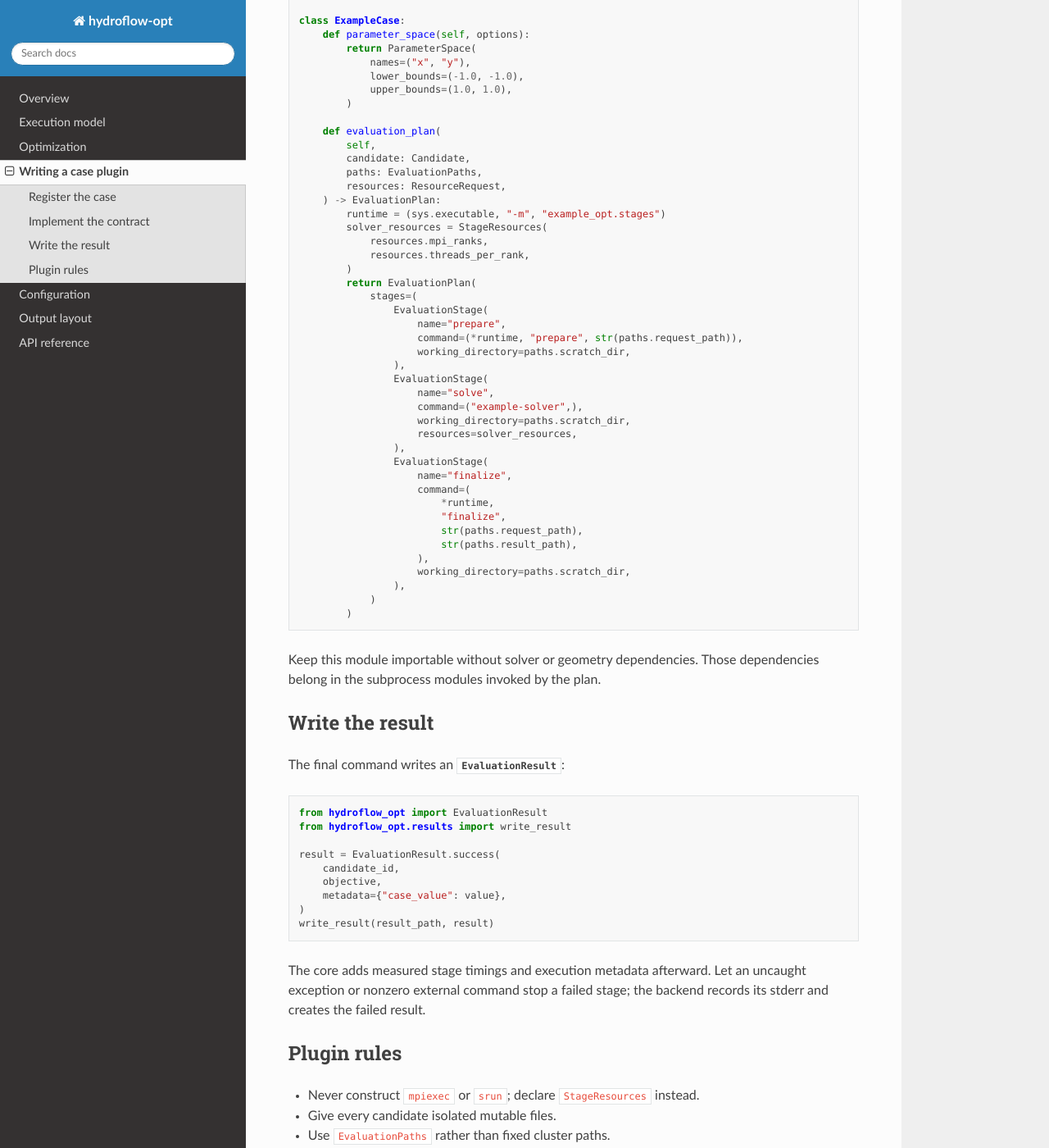
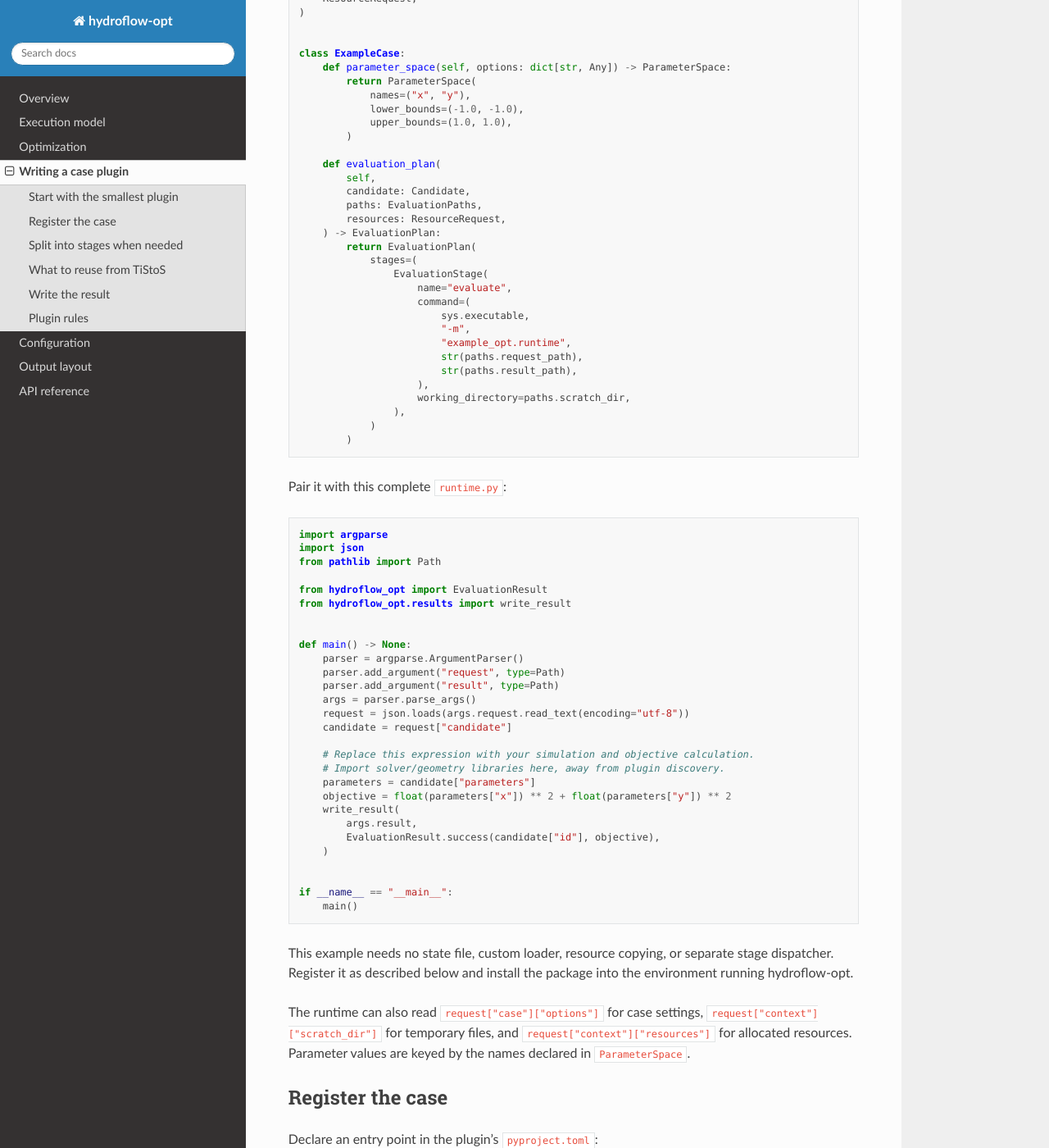
Before and after one commit to thomasisensee/hydroflow-opt, a Sphinx documentation site: the page built from doc/writing-plugins.md, in a window 1280 px wide and 1400 px high, scrolled down 798 px. Shown: the whole window at 82% size. Built offline with Sphinx 7.4.7 and the Read the Docs theme 3.1.0, drawn with Linux system fonts in a browser that asks for light colours; some of the changed text lies outside the part shown.

Commit message:
doc: richer documentation

````diff
--- a/doc/writing-plugins.md
+++ b/doc/writing-plugins.md
@@ -1,6 +1,106 @@
 # Writing a case plugin
 
 A plugin is a separate Python package with a case object and one or more runtime commands.
+
+## Start with the smallest plugin
+
+Only two methods are required: `parameter_space(options)` declares the inputs, and `evaluation_plan(candidate, paths, resources)` describes the commands to run. No base class is required. The backend writes the request, executes the plan, captures logs and timings, and records failures. Your runtime computes the objective and writes the result.
+
+A useful package layout is:
+
+```text
+pyproject.toml                # Package metadata and case entry point
+src/example_opt/__init__.py   # May be empty
+src/example_opt/case.py       # Parameter bounds and command plan
+src/example_opt/runtime.py    # Simulation and objective calculation
+```
+
+Start with a single serial stage if the evaluation fits in one Python process. For example, put this in `case.py`:
+
+```python
+import sys
+from typing import Any
+
+from hydroflow_opt import (
+    Candidate,
+    EvaluationPaths,
+    EvaluationPlan,
+    EvaluationStage,
+    ParameterSpace,
+    ResourceRequest,
+)
+
+
+class ExampleCase:
+    def parameter_space(self, options: dict[str, Any]) -> ParameterSpace:
+        return ParameterSpace(
+            names=("x", "y"),
+            lower_bounds=(-1.0, -1.0),
+            upper_bounds=(1.0, 1.0),
+        )
+
+    def evaluation_plan(
+        self,
+        candidate: Candidate,
+        paths: EvaluationPaths,
+        resources: ResourceRequest,
+    ) -> EvaluationPlan:
+        return EvaluationPlan(
+            stages=(
+                EvaluationStage(
+                    name="evaluate",
+                    command=(
+                        sys.executable,
+                        "-m",
+                        "example_opt.runtime",
+                        str(paths.request_path),
+                        str(paths.result_path),
+                    ),
+                    working_directory=paths.scratch_dir,
+                ),
+            )
+        )
+```
+
+Pair it with this complete `runtime.py`:
+
+```python
+import argparse
+import json
+from pathlib import Path
+
+from hydroflow_opt import EvaluationResult
+from hydroflow_opt.results import write_result
+
+
+def main() -> None:
+    parser = argparse.ArgumentParser()
+    parser.add_argument("request", type=Path)
+    parser.add_argument("result", type=Path)
+    args = parser.parse_args()
+    request = json.loads(args.request.read_text(encoding="utf-8"))
+    candidate = request["candidate"]
+
+    # Replace this expression with your simulation and objective calculation.
+    # Import solver/geometry libraries here, away from plugin discovery.
+    parameters = candidate["parameters"]
+    objective = float(parameters["x"]) ** 2 + float(parameters["y"]) ** 2
+    write_result(
+        args.result,
+        EvaluationResult.success(candidate["id"], objective),
+    )
+
+
+if __name__ == "__main__":
+    main()
+```
+
+This example needs no state file, custom loader, resource copying, or separate stage dispatcher. Register it as described below and install the package into the environment running hydroflow-opt.
+
+The runtime can also read `request["case"]["options"]` for case settings,
+`request["context"]["scratch_dir"]` for temporary files, and
+`request["context"]["resources"]` for allocated resources. Parameter values
+are keyed by the names declared in `ParameterSpace`.
 
 ## Register the case
 
@@ -18,7 +118,9 @@
 name = "example"
 ```
 
-## Implement the contract
+## Split into stages when needed
+
+For an external MPI solver, use serial preparation and finalization commands around a solver stage with `StageResources`. The backend then supplies the appropriate launcher. Separate stages also provide separate logs and timings. The following is a plan skeleton; implement the referenced `example_opt.stages` commands for your simulation:
 
 ```python
 import sys
@@ -82,6 +184,23 @@
 
 Keep this module importable without solver or geometry dependencies. Those dependencies belong in the subprocess modules invoked by the plan.
 
+Each stage starts a new process. Intermediate simulation files can be the handoff; add a plugin-owned JSON state file only for information later stages cannot derive from the request or those files. The core does not interpret that state file. There is no required number of stages or prescribed runtime module layout.
+
+## What to reuse from TiStoS
+
+TiStoS is an adapter for an existing dtOO/OpenFOAM implementation, rather than the minimum template for a new plugin:
+
+| Part | Purpose | Needed by a new plugin? |
+| --- | --- | --- |
+| `case.py` | Parameter bounds and ordered stage commands | Yes, or equivalent code |
+| `stages.py` | Dispatch command-line arguments to Python functions | Only if you use this command layout |
+| `prepare`, `configure_turbulent`, `finalize` | Mesh, configure two solves, calculate the objective | Choose stages to suit your simulation |
+| OpenFOAM dictionary edits and decomposition | Configure this solver and its parallel case | Only for cases needing those operations |
+| Data staging and geometry subprocesses | Isolate mutable inputs and support relative XML paths | Only if your implementation needs it |
+| State JSON | Carry preparation history and generated paths across processes | Only if you need that handoff |
+
+For a new implementation, ordinary imports inside runtime functions and explicit paths can avoid much of the legacy adapter. Keep solver-specific operations in the case package. Repeated request parsing, state serialization, and command logging are candidates for future shared runtime utilities; they are not additional interfaces that every plugin must implement.
+
 ## Write the result
 
 The final command writes an {py:class}`~hydroflow_opt.EvaluationResult`:
````
